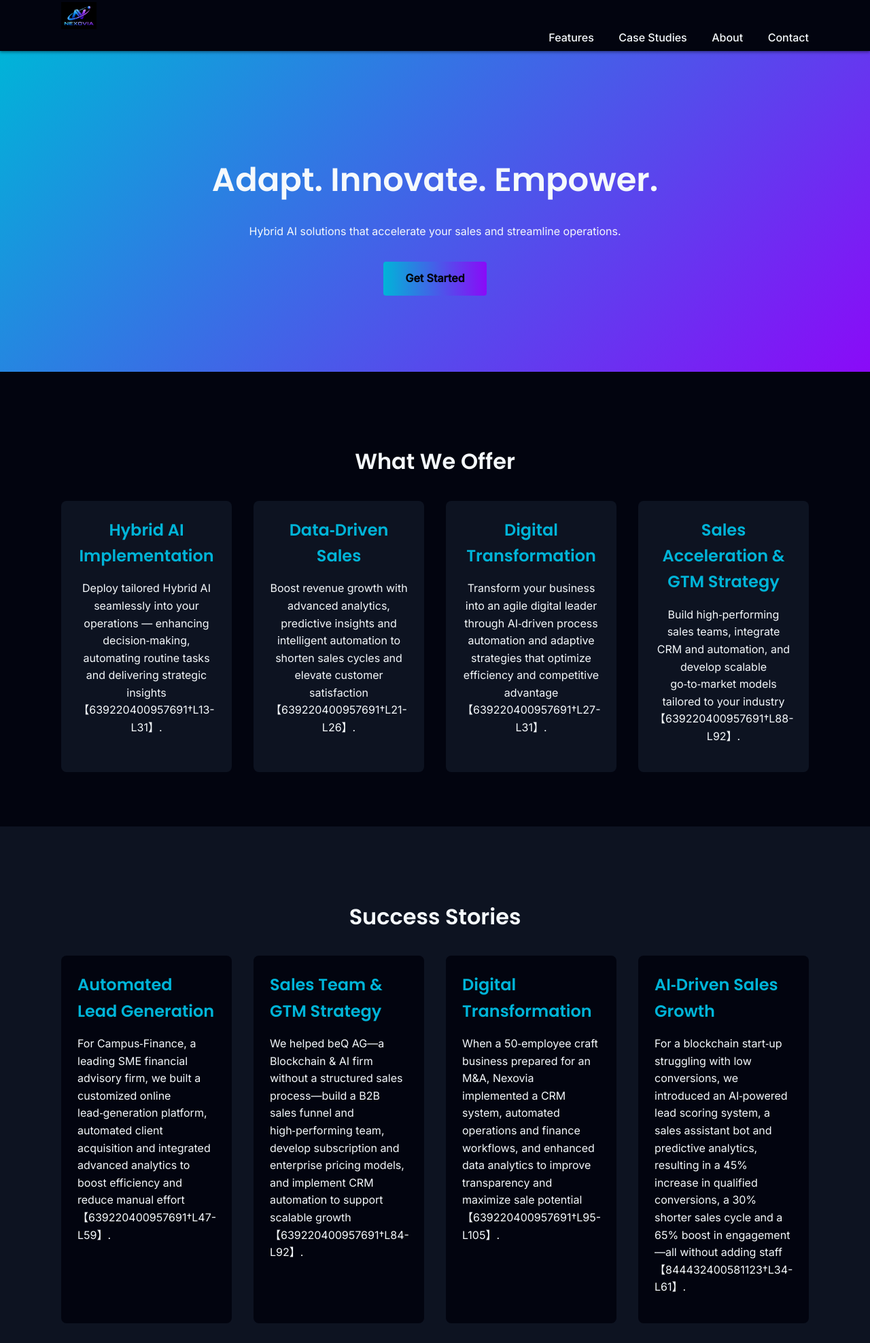
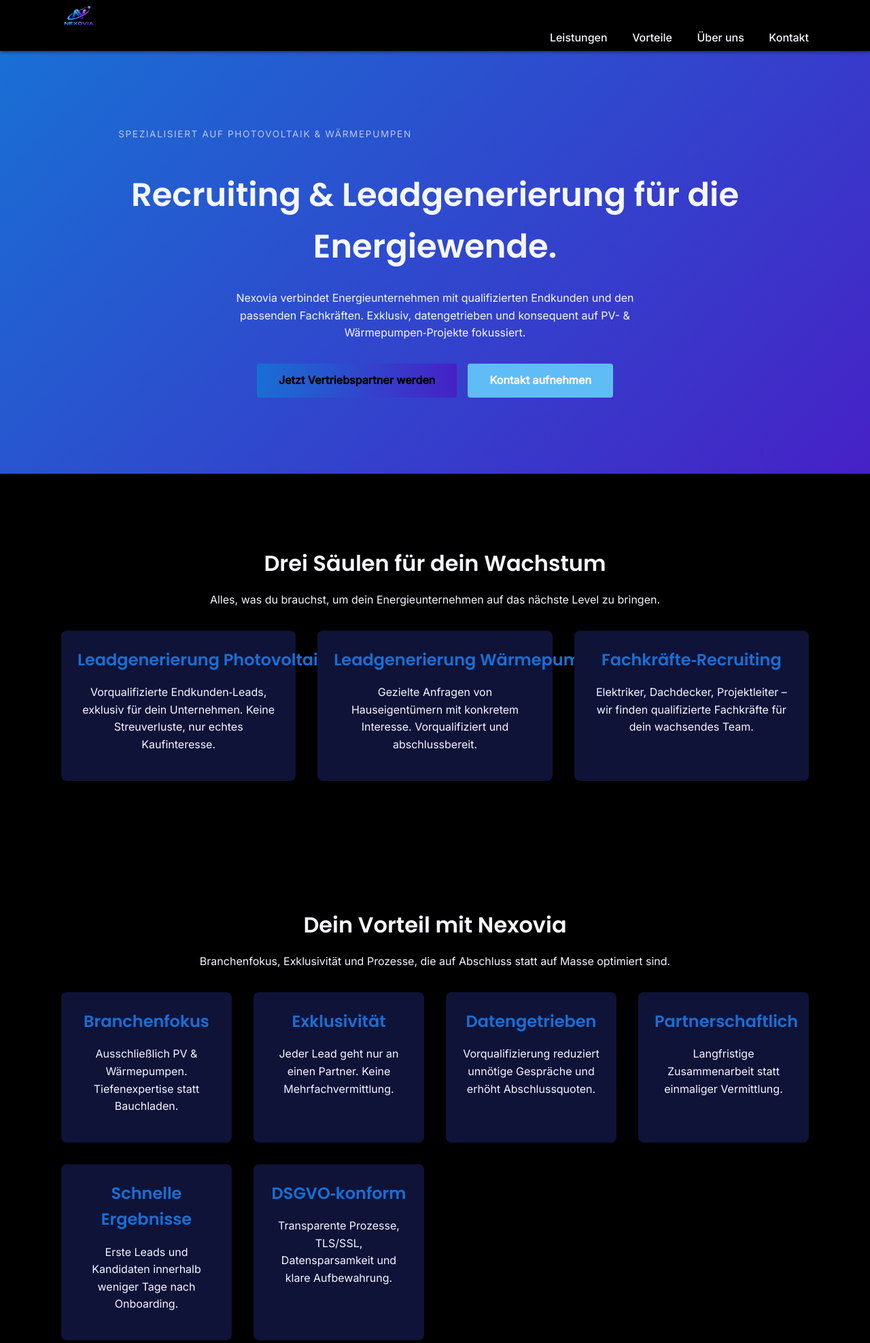
Before and after one commit to timoschreck/nexovia, a plain HTML site: page index.html in a window 1280 px wide. Shown: the part 29-2005 px from the top of the page at 68% size. Drawn offline with Linux system fonts and the light colour scheme.

Commit message:
Update site for PV & Wärmepumpen marketing: new content, guidelines and colours

```diff
--- a/index.html
+++ b/index.html
@@ -3,7 +3,7 @@
 <head>
   <meta charset="UTF-8">
   <meta name="viewport" content="width=device-width, initial-scale=1.0">
-  <title>Nexovia – Hybrid AI Solutions for Sales & Operations</title>
+  <title>Nexovia – Recruiting & Leadgenerierung für PV & Wärmepumpen</title>
   <link rel="stylesheet" href="styles.css">
   <!-- Load Poppins for headings and logo; Inter for body text -->
   <link href="https://fonts.googleapis.com/css2?family=Poppins:wght@400;500;600;700&family=Inter:wght@400;500&display=swap" rel="stylesheet">
@@ -13,108 +13,117 @@
     <div class="container">
       <a href="#" class="logo"><img src="nexovia-logo.jpg" alt="Nexovia Logo"></a>
       <nav class="site-nav">
-        <a href="#features">Features</a>
-        <a href="#cases">Case Studies</a>
-        <a href="#about">About</a>
-        <a href="#contact">Contact</a>
+        <a href="#leistungen">Leistungen</a>
+        <a href="#vorteile">Vorteile</a>
+        <a href="#ueber">Über&nbsp;uns</a>
+        <a href="#kontakt">Kontakt</a>
       </nav>
     </div>
   </header>
 
   <section class="hero">
     <div class="container">
-      <h1>Adapt. Innovate. Empower.</h1>
-      <p>Hybrid AI solutions that accelerate your sales and streamline operations.</p>
-      <a href="#contact" class="btn btn-primary">Get Started</a>
+      <p class="eyebrow">Spezialisiert auf Photovoltaik &amp; Wärmepumpen</p>
+      <h1>Recruiting &amp; Leadgenerierung für die Energiewende.</h1>
+      <p>Nexovia verbindet Energieunternehmen mit qualifizierten Endkunden und den passenden Fachkräften. Exklusiv, datengetrieben und konsequent auf PV- &amp; Wärmepumpen‑Projekte fokussiert.</p>
+      <div class="cta-buttons">
+        <a href="#kontakt" class="btn btn-primary">Jetzt Vertriebspartner werden</a>
+        <a href="#kontakt" class="btn btn-secondary">Kontakt&nbsp;aufnehmen</a>
+      </div>
     </div>
   </section>
 
-  <section id="features" class="features">
+  <!-- Leistungen / Drei Säulen -->
+  <section id="leistungen" class="features">
     <div class="container">
-      <h2>What We Offer</h2>
+      <h2>Drei Säulen für dein Wachstum</h2>
+      <p>Alles, was du brauchst, um dein Energieunternehmen auf das nächste Level zu bringen.</p>
       <div class="feature-grid">
-        <!-- Hybrid AI Implementation -->
+        <!-- Leadgenerierung Photovoltaik -->
         <div class="feature-item">
-          <h3>Hybrid AI Implementation</h3>
-          <p>Deploy tailored Hybrid AI seamlessly into your operations — enhancing decision‑making, automating routine tasks and delivering strategic insights【639220400957691†L13-L31】.</p>
+          <h3>Leadgenerierung&nbsp;Photovoltaik</h3>
+          <p>Vorqualifizierte Endkunden‑Leads, exklusiv für dein Unternehmen. Keine Streuverluste, nur echtes Kaufinteresse.</p>
         </div>
-        <!-- Data‑Driven Sales -->
+        <!-- Leadgenerierung Wärmepumpen -->
         <div class="feature-item">
-          <h3>Data‑Driven Sales</h3>
-          <p>Boost revenue growth with advanced analytics, predictive insights and intelligent automation to shorten sales cycles and elevate customer satisfaction【639220400957691†L21-L26】.</p>
+          <h3>Leadgenerierung&nbsp;Wärmepumpen</h3>
+          <p>Gezielte Anfragen von Hauseigentümern mit konkretem Interesse. Vorqualifiziert und abschlussbereit.</p>
         </div>
-        <!-- Digital Transformation -->
+        <!-- Fachkräfte‑Recruiting -->
         <div class="feature-item">
-          <h3>Digital Transformation</h3>
-          <p>Transform your business into an agile digital leader through AI‑driven process automation and adaptive strategies that optimize efficiency and competitive advantage【639220400957691†L27-L31】.</p>
-        </div>
-        <!-- Sales Acceleration & GTM Strategy -->
-        <div class="feature-item">
-          <h3>Sales Acceleration &amp; GTM Strategy</h3>
-          <p>Build high‑performing sales teams, integrate CRM and automation, and develop scalable go‑to‑market models tailored to your industry【639220400957691†L88-L92】.</p>
+          <h3>Fachkräfte‑Recruiting</h3>
+          <p>Elektriker, Dachdecker, Projektleiter – wir finden qualifizierte Fachkräfte für dein wachsendes Team.</p>
         </div>
       </div>
     </div>
   </section>
 
-  <section id="cases" class="cases">
+  <!-- Vorteile / Warum Nexovia -->
+  <section id="vorteile" class="features">
     <div class="container">
-      <h2>Success Stories</h2>
-      <div class="case-grid">
-        <!-- Case 1: Automated Lead Generation at Campus‑Finance -->
-        <article class="case-card">
-          <h3>Automated Lead Generation</h3>
-          <p>For Campus‑Finance, a leading SME financial advisory firm, we built a customized online lead‑generation platform, automated client acquisition and integrated advanced analytics to boost efficiency and reduce manual effort【639220400957691†L47-L59】.</p>
-        </article>
-        <!-- Case 2: Sales Team & GTM Strategy for beQ AG -->
-        <article class="case-card">
-          <h3>Sales Team &amp; GTM Strategy</h3>
-          <p>We helped beQ AG—a Blockchain &amp; AI firm without a structured sales process—build a B2B sales funnel and high‑performing team, develop subscription and enterprise pricing models, and implement CRM automation to support scalable growth【639220400957691†L84-L92】.</p>
-        </article>
-        <!-- Case 3: Digital Transformation at Craft & Manufacturing -->
-        <article class="case-card">
-          <h3>Digital Transformation</h3>
-          <p>When a 50‑employee craft business prepared for an M&amp;A, Nexovia implemented a CRM system, automated operations and finance workflows, and enhanced data analytics to improve transparency and maximize sale potential【639220400957691†L95-L105】.</p>
-        </article>
-        <!-- Case 4: AI‑Driven Sales for Blockchain Startup -->
-        <article class="case-card">
-          <h3>AI‑Driven Sales Growth</h3>
-          <p>For a blockchain start‑up struggling with low conversions, we introduced an AI‑powered lead scoring system, a sales assistant bot and predictive analytics, resulting in a 45&#37; increase in qualified conversions, a 30&#37; shorter sales cycle and a 65&#37; boost in engagement—all without adding staff【844432400581123†L34-L61】.</p>
-        </article>
+      <h2>Dein Vorteil mit Nexovia</h2>
+      <p>Branchenfokus, Exklusivität und Prozesse, die auf Abschluss statt auf Masse optimiert sind.</p>
+      <div class="feature-grid">
+        <div class="feature-item">
+          <h3>Branchenfokus</h3>
+          <p>Ausschließlich PV &amp; Wärmepumpen. Tiefenexpertise statt Bauchladen.</p>
+        </div>
+        <div class="feature-item">
+          <h3>Exklusivität</h3>
+          <p>Jeder Lead geht nur an einen Partner. Keine Mehrfachvermittlung.</p>
+        </div>
+        <div class="feature-item">
+          <h3>Datengetrieben</h3>
+          <p>Vorqualifizierung reduziert unnötige Gespräche und erhöht Abschlussquoten.</p>
+        </div>
+        <div class="feature-item">
+          <h3>Partnerschaftlich</h3>
+          <p>Langfristige Zusammenarbeit statt einmaliger Vermittlung.</p>
+        </div>
+        <div class="feature-item">
+          <h3>Schnelle Ergebnisse</h3>
+          <p>Erste Leads und Kandidaten innerhalb weniger Tage nach Onboarding.</p>
+        </div>
+        <div class="feature-item">
+          <h3>DSGVO‑konform</h3>
+          <p>Transparente Prozesse, TLS/SSL, Datensparsamkeit und klare Aufbewahrung.</p>
+        </div>
       </div>
     </div>
   </section>
 
-  <section id="about" class="about">
+  <section id="ueber" class="about">
     <div class="container">
-      <h2>About Nexovia</h2>
-      <p>Nexovia is an international consultancy based in Dublin that specializes in hybrid AI solutions tailored specifically for sales and operations【639220400957691†L116-L122】. We empower businesses to thrive in a digital‑first world by merging artificial intelligence, data‑driven methodologies and innovative strategies to accelerate sales, streamline operational efficiency and secure market leadership【639220400957691†L116-L122】.</p>
-      <p>With over 13 years of entrepreneurial experience across finance, real estate and technology, our Managing Director Sebastian Ruppert understands the unique challenges businesses face today【639220400957691†L139-L156】. We guide our clients through digital transformation, strategic sales management and the implementation of Hybrid AI, delivering tailored solutions and measurable results【639220400957691†L139-L156】.</p>
+      <h2>Die Brücke zwischen Energiewende und Markt</h2>
+      <p>Nexovia wurde gegründet, um eine zentrale Herausforderung der Energiebranche zu lösen: Wie finden PV- und Wärmepumpen‑Unternehmen die richtigen Kunden und die passenden Fachkräfte? Mit Sitz in Mannheim und einem tiefen Verständnis für die deutsche Energielandschaft entwickeln wir datengetriebene Lösungen, die Angebot und Nachfrage intelligent zusammenbringen.</p>
+      <p>Unser Fokus: Qualität vor Quantität – Exklusivität statt Massenware. Wir glauben daran, dass nachhaltiges Wachstum nur dann entsteht, wenn die richtigen Projekte auf die richtigen Unternehmen treffen – und wenn qualifizierte Menschen sie zum Erfolg führen.</p>
     </div>
   </section>
 
-  <section id="contact" class="contact">
+  <section id="kontakt" class="contact">
     <div class="container">
-      <h2>Contact Us</h2>
-      <p>Ready to accelerate your growth? Let’s talk.</p>
-      <!-- Contact details from official sources -->
-      <p><strong>Address:</strong> 6 Fern Road, Sandyford Business Park, Dublin 18, D18 FP98, Ireland【639220400957691†L194-L200】</p>
-      <p><strong>Email:</strong> <a href="mailto:ruppert@nexovia.net">ruppert@nexovia.net</a>【639220400957691†L194-L203】</p>
-      <p><strong>Phone:</strong> +353 1 912 4542【639220400957691†L194-L203】</p>
+      <h2>Bereit für den nächsten Schritt?</h2>
+      <p>Werde Vertriebspartner bei Nexovia und profitiere von exklusiven Leads, qualifizierten Fachkräften und einem starken Netzwerk in der Energiebranche.</p>
+      <div class="cta-buttons">
+        <a href="#" class="btn btn-primary">Jetzt bewerben</a>
+      </div>
+      <p><strong>Adresse:</strong> Mannheim, Deutschland</p>
+      <p><strong>E-Mail:</strong> <a href="mailto:info@nexovia-marketing.com">info@nexovia-marketing.com</a></p>
+      <p><strong>Telefon:</strong> +49&nbsp;621&nbsp;123456</p>
       <form action="#" method="post" class="contact-form">
         <div class="form-group">
           <label for="name">Name</label>
           <input type="text" id="name" name="name" required>
         </div>
         <div class="form-group">
-          <label for="email">Email</label>
+          <label for="email">E‑Mail</label>
           <input type="email" id="email" name="email" required>
         </div>
         <div class="form-group">
-          <label for="message">Message</label>
+          <label for="message">Nachricht</label>
           <textarea id="message" name="message" rows="5"></textarea>
         </div>
-        <button type="submit" class="btn btn-secondary">Send Message</button>
+        <button type="submit" class="btn btn-secondary">Nachricht senden</button>
       </form>
     </div>
   </section>
--- a/styles.css
+++ b/styles.css
@@ -1,12 +1,12 @@
 /* Base styles */
 :root {
-  /* Brand palette derived from the new Nexovia logo */
-  --color-primary: #0D1321;     /* Midnight Navy for backgrounds */
-  --color-secondary: #00B4D8;   /* Aqua Energy for highlights */
-  --color-accent: #8A0AF8;      /* Electric Violet for gradients */
-  --color-magenta: #E14DFF;     /* Magenta Glow for strong calls to action */
-  --color-light: #F5F9FC;       /* Ice Gray for light panels */
-  --color-dark: #02040F;        /* Obsidian, the darkest shade */
+  /* Updated Nexovia palette for the marketing site (dark, tech‑affin) */
+  --color-primary: #0F1338;     /* Surface dark navy for panels/cards */
+  --color-secondary: #196FD4;   /* Primary blue for highlights and gradients */
+  --color-accent: #4621C6;      /* Secondary purple for gradients and emphasis */
+  --color-magenta: #5FBCF5;     /* Accent cyan for calls to action */
+  --color-light: #F5F7FF;       /* Very light neutral for text and panels */
+  --color-dark: #000000;        /* True black for backgrounds */
 }
 
 * {
@@ -92,6 +92,25 @@ h3 { font-size: 1.5rem; }
   background: linear-gradient(135deg, var(--color-secondary) 0%, var(--color-accent) 100%);
   padding: 6rem 0;
   text-align: center;
+}
+
+/* Small tagline above the hero heading */
+.hero .eyebrow {
+  color: var(--color-light);
+  opacity: 0.7;
+  letter-spacing: 0.12em;
+  text-transform: uppercase;
+  font-size: 0.85rem;
+  margin: 0 0 0.5rem;
+}
+
+/* Container for multiple CTA buttons */
+.cta-buttons {
+  display: flex;
+  gap: 1rem;
+  justify-content: center;
+  flex-wrap: wrap;
+  margin-top: 1.5rem;
 }
 
 .hero p {
```
Also changed, not shown: nexovia_brand_guidelines.md (+35 -34 lines).
